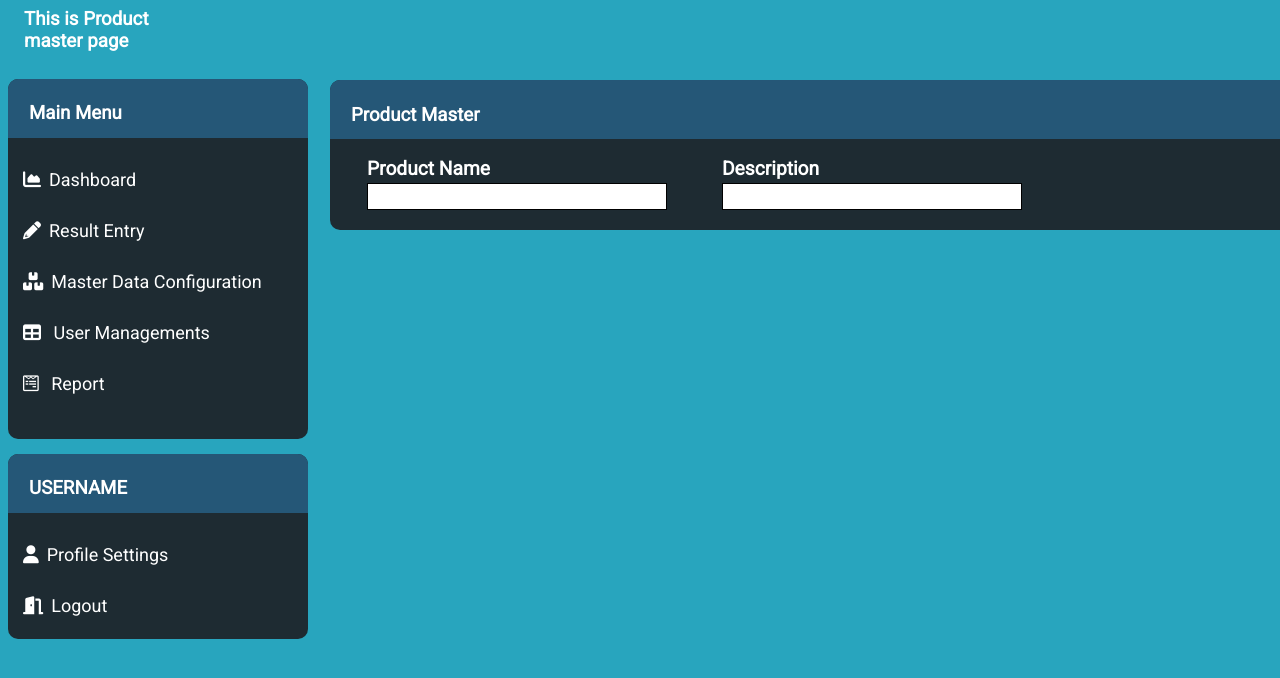
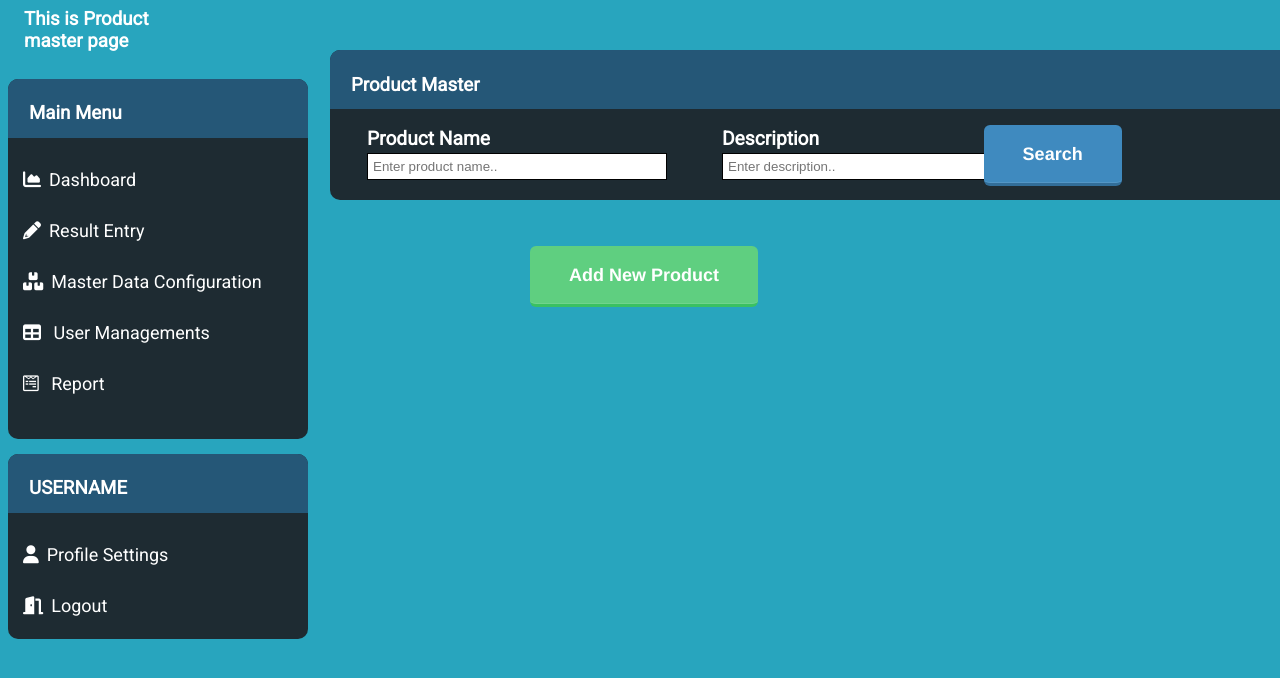
Before and after one commit to davidzhang92/data_collection_apps, a plain HTML site: page menus/master-config/product-master.html in a window 1280 px wide. Drawn offline with Linux system fonts and the light colour scheme.

Commit message:
finished field and button

```diff
--- a/menus/master-config/product-master.html
+++ b/menus/master-config/product-master.html
@@ -2,7 +2,6 @@
 <link rel="stylesheet" href="../../styles/style.css">
 <link rel="stylesheet" href="../../styles/product-master.css">
 <link rel="stylesheet" href="../../icons/css/all.css">
-<link rel="stylesheet" href="../../styles/button.css">
 <link rel="stylesheet" href="../../styles/form.css">
 <div class="container">
   <div class="menu_card">
@@ -48,15 +47,30 @@
       <h3>Product Master</h3>
     </div>
     <div class="body">
+
       <form>
         <label for="product-name">
           <span>Product Name</span>
-          <input type="text" id="pname" />
+          <input type="text" id="pname" placeholder="Enter product name.." />
         </label>
+
         <label for="description">
           <span>Description</span>
-          <input type="text" id="desc" />
+          <input type="text" id="desc" placeholder="Enter description.."/>
         </label>
       </form>
+<!-- button div -->
+    <div class="ph-container">
+      <div class="ph-search">
+      <a href='#' class='ph-button ph-btn-blue'>Search</a>
+    </div>
+
+    <div class="ph-add-new">
+      <a href='#' class='ph-button ph-btn-green'>Add New Product</a>
     </div>
   </div>
+
+  <div class="ph-clear"></div>
+<!-- button div -->
+    </div>
+  </div>
--- a/styles/product-master.css
+++ b/styles/product-master.css
@@ -6,7 +6,7 @@
   position:absolute;
   left: 330px;
   top: 75px;
-    margin-top: 5px;
+  margin-top: -25px;
   margin-right: 5px;
     }
 
@@ -21,3 +21,85 @@ label{
 label { width: 300px; float: left; margin: 0 20px 0 35px; padding: 2px; }
 span { display: block; margin: 0 0 3px; font-size: 1.2em; font-weight: bold; }
 input { width: 300px; border: 1px solid #000; padding: 5px; }
+
+
+.ph-button {
+
+  border-style: solid;
+  border-width: 0px 0px 3px;
+  box-shadow: 0 -1px 0 rgba(255, 255, 255, 0.1) inset;
+  color: #FFFFFF;
+  border-radius: 6px;
+  cursor: pointer;
+  display: inline-block;
+  font-style: normal;
+  overflow: hidden;
+  text-align: center;
+  text-decoration: none;
+  text-overflow: ellipsis;
+  transition: all 200ms ease-in-out 0s;
+  white-space: nowrap;
+  font-family: "Gotham Rounded A","Gotham Rounded B",Helvetica,Arial,sans-serif;
+  font-weight: 700;
+  padding: 19px 39px 18px;
+  font-size: 18px;
+
+}
+/*Green
+==========================*/
+.ph-btn-green {
+
+  border-color: #3AC162;
+background-color: #5FCF80;
+
+}
+.ph-btn-green:hover, .ph-btn-green:focus, .ph-btn-green:active {
+  background-color: #4BC970;
+  border-color: #3AC162;
+}
+
+/*Blue
+==========================*/
+.ph-btn-blue {
+
+  border-color: #326E99;
+  background-color: #3F8ABF;
+}
+
+.ph-btn-blue:hover, .ph-btn-blue:focus, .ph-btn-blue:active {
+  background-color: #397CAC;
+  border-color: #326E99;
+}
+
+/* .ph-container{
+  margin-top: 5px;
+} */
+
+.ph-search{
+  float: left;
+  width: 22%;
+  padding: 10px;
+  padding-top: 50px;
+  text-align: center;
+  position: relative;
+  left: -100px;
+  top: -50px;
+
+}
+
+.ph-add-new{
+  float: left;
+  width: 22%;
+  padding: 10px;
+  padding-top: 50px;
+  text-align: center;
+  margin-left: 150px;
+  position: relative;
+  left: 40px;
+  top: -50px;
+
+}
+
+.ph-clear {
+  clear: both;
+}
--- a/styles/style.css
+++ b/styles/style.css
@@ -14,6 +14,7 @@ body {
   height: 360px;
   background-color: #1E2B32;
   border-radius: 10px 10px;
+  margin-top: auto;
 }
 
 .user_card{
```
Lines whose indentation alone changed are shown as unchanged.
